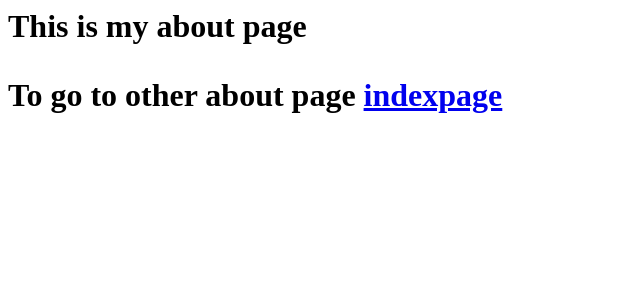
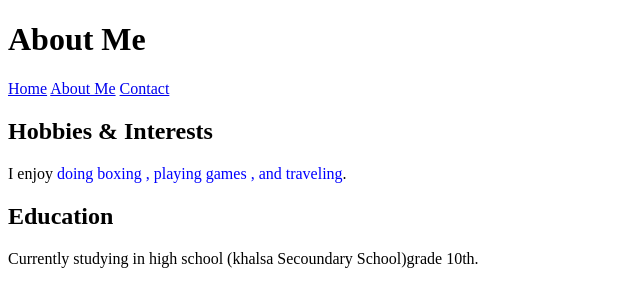
Before and after one commit to Sehajpreet3/Sehaj-preet.github.io, a plain HTML site: page about.html in a window 1280 px wide. Shown: the whole page, without its empty margins (0-640 px from the left). Drawn offline with Linux system fonts and the light colour scheme.

Commit message:
about.html

```diff
--- a/about.html
+++ b/about.html
@@ -1,9 +1,24 @@
-<html>
+<!DOCTYPE html>
 <head>
-<title> This is my about page </title>
+    <title>About Me</title>
+    <link rel="stylesheet" href="style.css">
+    <style>
+        body { background-color: light pink}
+    </style>
 </head>
 <body>
-<h1> This is my about page </hi>
-<p> To go to other about page <a href="index.html"> indexpage </a> </p>
+    <header>
+        <h1>About Me</h1>
+            <a href="index.html">Home</a>
+            <a href="about.html">About Me</a>
+            <a href="contact.html">Contact</a>
+    </header>
+
+    <section>
+        <h2>Hobbies & Interests</h2>
+        <p>I enjoy <span style="color: blue;">doing boxing , playing games , and traveling</span>.</p>
+        <h2>Education</h2>
+        <p>Currently studying in high school (khalsa Secoundary School)grade 10th.</p>
+    </section>
 </body>
 </html>
```
